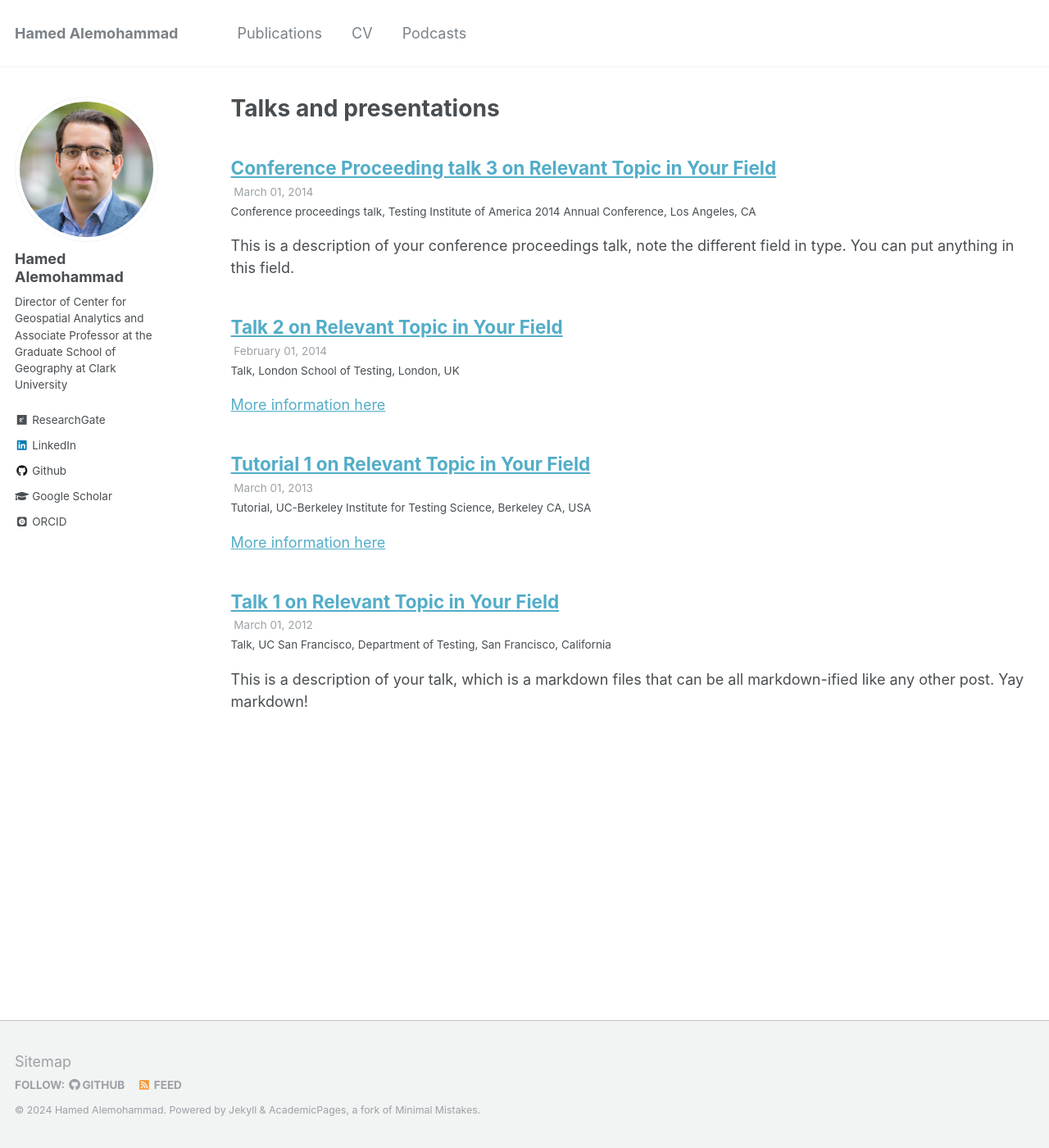
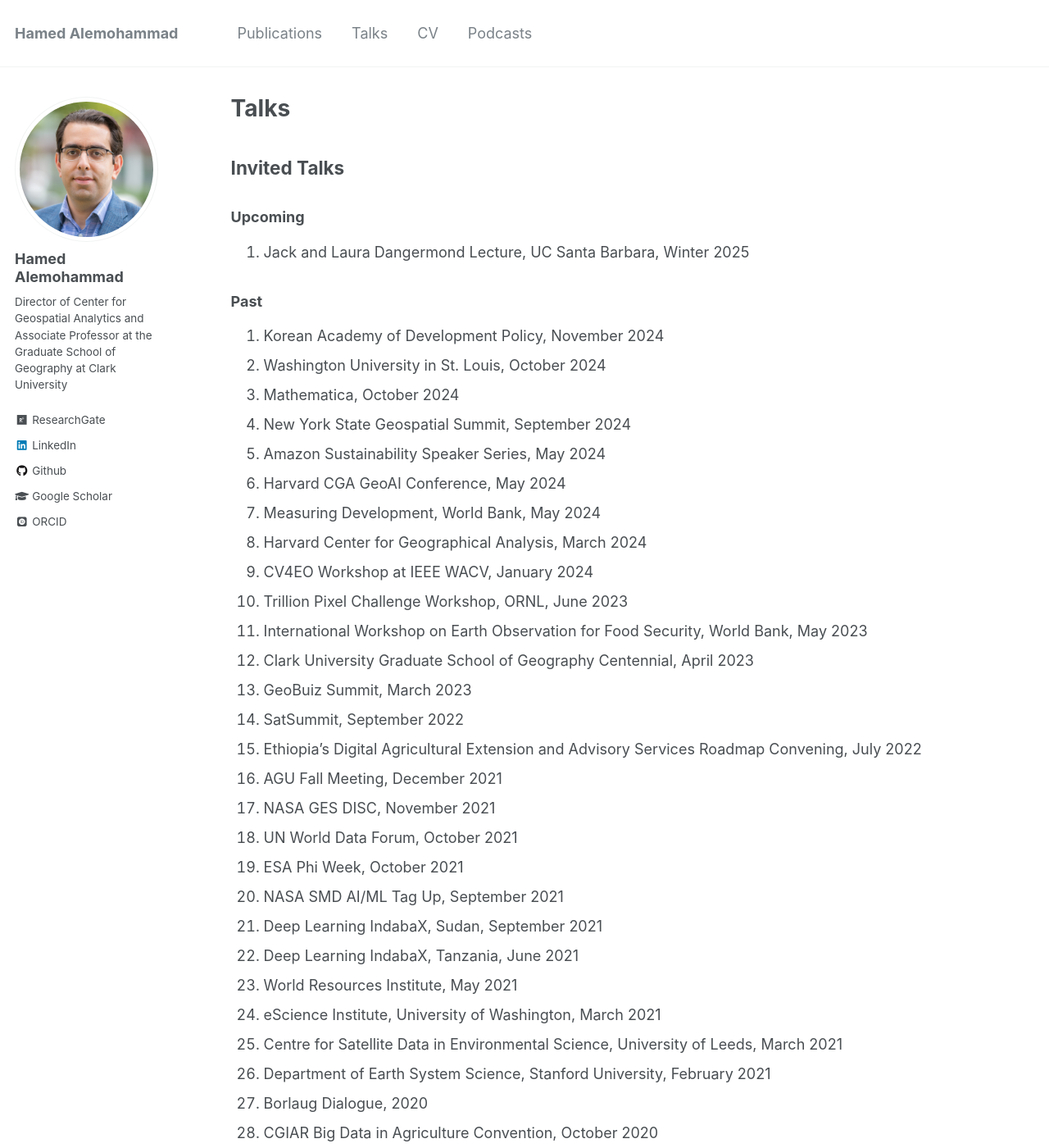
Before and after one commit to HamedAlemo/hamedalemo.github.io, a Jekyll site: the page built from _pages/talks.md, in a window 1280 px wide and 1400 px high. Shown: the whole window at 82% size. Built offline with Jekyll 4.4.1, drawn with Linux system fonts in a browser that asks for light colours; some web fonts are replaced; some of the changed text lies outside the part shown.

Commit message:
added talks

```diff
--- a/_config.yml
+++ b/_config.yml
@@ -10,7 +10,7 @@ locale                   : "en-US"
 title                    : "Hamed Alemohammad"
 title_separator          : "-"
 name                     : &name "Hamed Alemohammad"
-description              : &description "Personal Website"
+description              : &description "Associate Professor at Clark University"
 url                      : https://hamedalemo.github.io # the base hostname & protocol for your site e.g. "https://mmistakes.github.io"
 baseurl                  : "" # the subpath of your site, e.g. "/blog"
 repository               : "hamedalemo/hamedalemo.github.io"
--- a/_data/navigation.yml
+++ b/_data/navigation.yml
@@ -3,8 +3,8 @@ main:
   - title: "Publications"
     url: /publications/
 
-  # - title: "Talks"
-  #   url: /talks/
+  - title: "Talks"
+    url: /talks/
 
   # - title: "Teaching"
   #   url: /teaching/
--- a/_pages/talks.html
+++ /dev/null
@@ -1,16 +0,0 @@
----
-layout: archive
-title: "Talks and presentations"
-permalink: /talks/
-author_profile: true
----
-
-{% if site.talkmap_link == true %}
-
-<p style="text-decoration:underline;"><a href="/talkmap.html">See a map of all the places I've given a talk!</a></p>
-
-{% endif %}
-
-{% for post in site.talks reversed %}
-  {% include archive-single-talk.html %}
-{% endfor %}
--- /dev/null
+++ b/_pages/talks.md
@@ -0,0 +1,60 @@
+---
+layout: archive
+title: "Talks"
+permalink: /talks/
+author_profile: true
+---
+
+## Invited Talks
+
+### Upcoming
+1. Jack and Laura Dangermond Lecture, UC Santa Barbara, Winter 2025
+
+### Past
+1.	Korean Academy of Development Policy, November 2024
+2.	Washington University in St. Louis, October 2024
+3.	Mathematica, October 2024
+4.	New York State Geospatial Summit, September 2024
+5.	Amazon Sustainability Speaker Series, May 2024
+6.	Harvard CGA GeoAI Conference, May 2024
+7.	Measuring Development, World Bank, May 2024
+8.	Harvard Center for Geographical Analysis, March 2024
+9.	CV4EO Workshop at IEEE WACV, January 2024
+10.	Trillion Pixel Challenge Workshop, ORNL, June 2023
+11.	International Workshop on Earth Observation for Food Security, World Bank, May 2023
+12.	Clark University Graduate School of Geography Centennial, April 2023
+13.	GeoBuiz Summit, March 2023
+14.	SatSummit, September 2022
+15.	Ethiopia's Digital Agricultural Extension and Advisory Services Roadmap Convening, July 2022
+16.	AGU Fall Meeting, December 2021
+17.	NASA GES DISC, November 2021
+18.	UN World Data Forum, October 2021
+19.	ESA Phi Week, October 2021
+20.	NASA SMD AI/ML Tag Up, September 2021
+21.	Deep Learning IndabaX, Sudan, September 2021
+22.	Deep Learning IndabaX, Tanzania, June 2021
+23.	World Resources Institute, May 2021
+24.	eScience Institute, University of Washington, March 2021
+25.	Centre for Satellite Data in Environmental Science, University of Leeds, March 2021
+26.	Department of Earth System Science, Stanford University, February 2021
+27.	Borlaug Dialogue, 2020
+28.	CGIAR Big Data in Agriculture Convention, October 2020
+29.	ESA Phi Week, September 2020
+30.	Google Brain, Accra, September 2020
+31.	GIZ Remote Sensing Forum, May 2020
+32.	Chatham House, August 2019
+33.	ESIP Summer Meeting, July 2019
+34.	ICT4Ag, June 2019
+35.	AI for Good Summit, May 2019
+36.	AGU Fall Meeting, December 2018
+37.	AWS’s Earth Analytics in the Cloud Day, University of Colorado, Boulder, October 2017
+38.	Department of Civil and Environmental Engineering, University of Wisconsin- Milwaukee, September 2017
+39.	Earth Science Division, NASA Ames Research Center, February 2017.
+40.	Columbia Water Center, Columbia University, September 2016.
+41.	Department of Agronomy, Purdue University, March 2015.
+42.	Department of Civil and Environmental Engineering, Princeton University, September 2014.
+43.	Hydrosystems Laboratory, University of Illinois at Urbana-Champaign, June 2014.
+44.	Earth System Science Interdisciplinary Center (ESSIC), University of Maryland, College Park, May 2014.
+45.	Department of Civil and Environmental Engineering, Massachusetts Institute of Technology, March 2014.
+46.	Department of Civil and Environmental Engineering, University of Connecticut, April 2012.
+47.	Center for Hydrometeorology and Remote Sensing, University of California, Irvine, March 2010.
```
